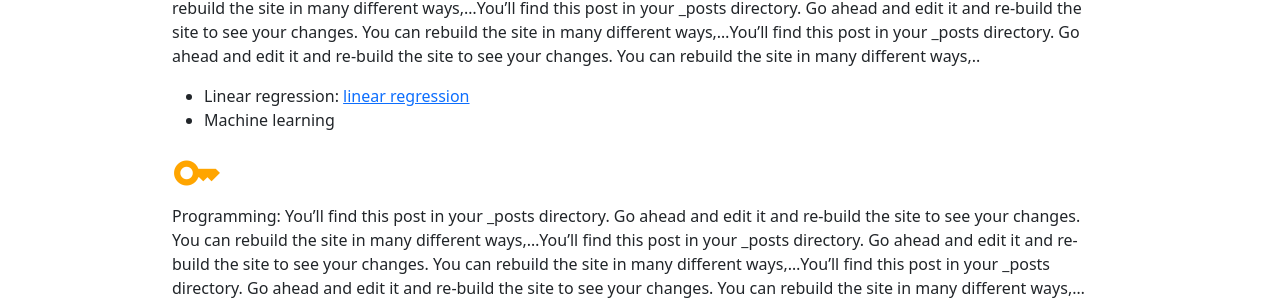
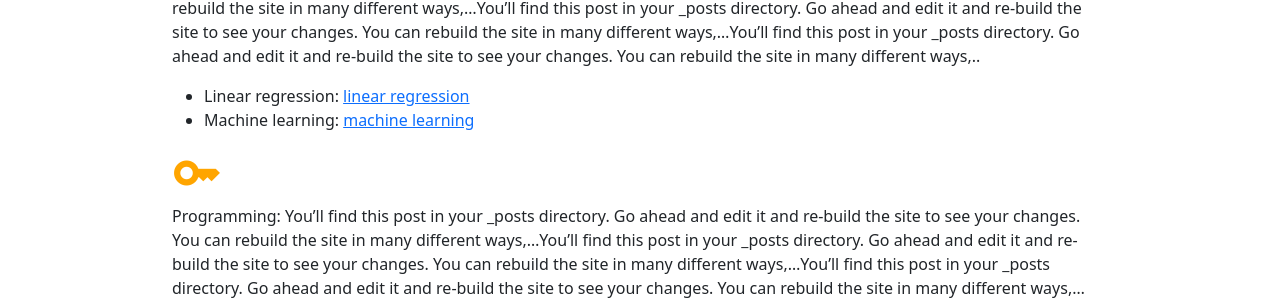
Before and after one commit to lliu1871/PhyEd, a Jekyll site: the page built from code.markdown, in a window 1280 px wide. Shown: the part 895-1199 px from the top of the page. Built offline with Jekyll 4.4.1, drawn with Linux system fonts in a browser that asks for light colours; comment, search, counter and statistics services are not loaded.

Commit message:
Update code.markdown

```diff
--- a/code.markdown
+++ b/code.markdown
@@ -19,8 +19,8 @@
 Statistics: You’ll find this post in your _posts directory. Go ahead and edit it and re-build the site to see your changes. You can rebuild the site in many different ways,...You’ll find this post in your _posts directory. Go ahead and edit it and re-build the site to see your changes. You can rebuild the site in many different ways,...You’ll find this post in your _posts directory. Go ahead and edit it and re-build the site to see your changes. You can rebuild the site in many different ways,..
 
 
-- Linear regression: [linear regression](/course/regression)
-- Machine learning
+- Linear regression: [linear regression](/code/regression)
+- Machine learning: [machine learning](/code/)
 
 <div><i class="material-icons" style="font-size:50px;color:orange;">key</i></div>
 Programming: You’ll find this post in your _posts directory. Go ahead and edit it and re-build the site to see your changes. You can rebuild the site in many different ways,...You’ll find this post in your _posts directory. Go ahead and edit it and re-build the site to see your changes. You can rebuild the site in many different ways,...You’ll find this post in your _posts directory. Go ahead and edit it and re-build the site to see your changes. You can rebuild the site in many different ways,...
```
